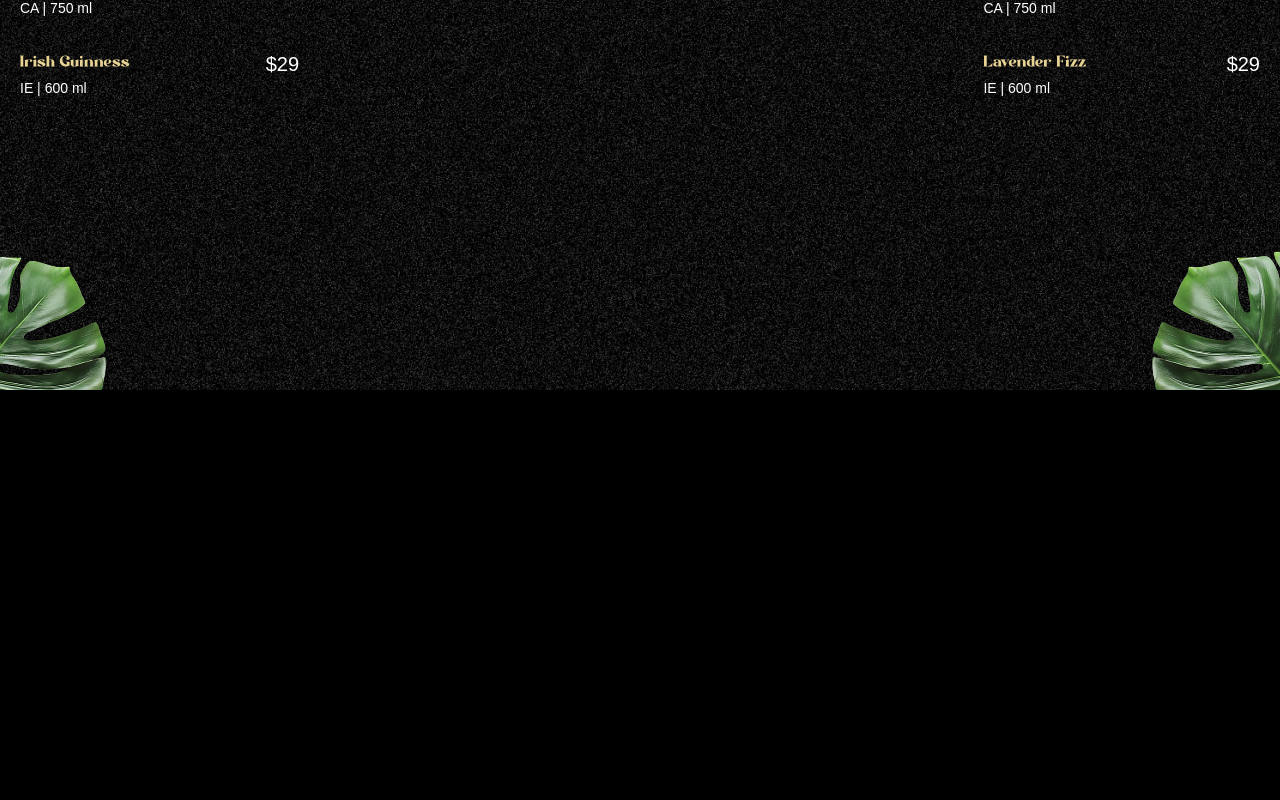
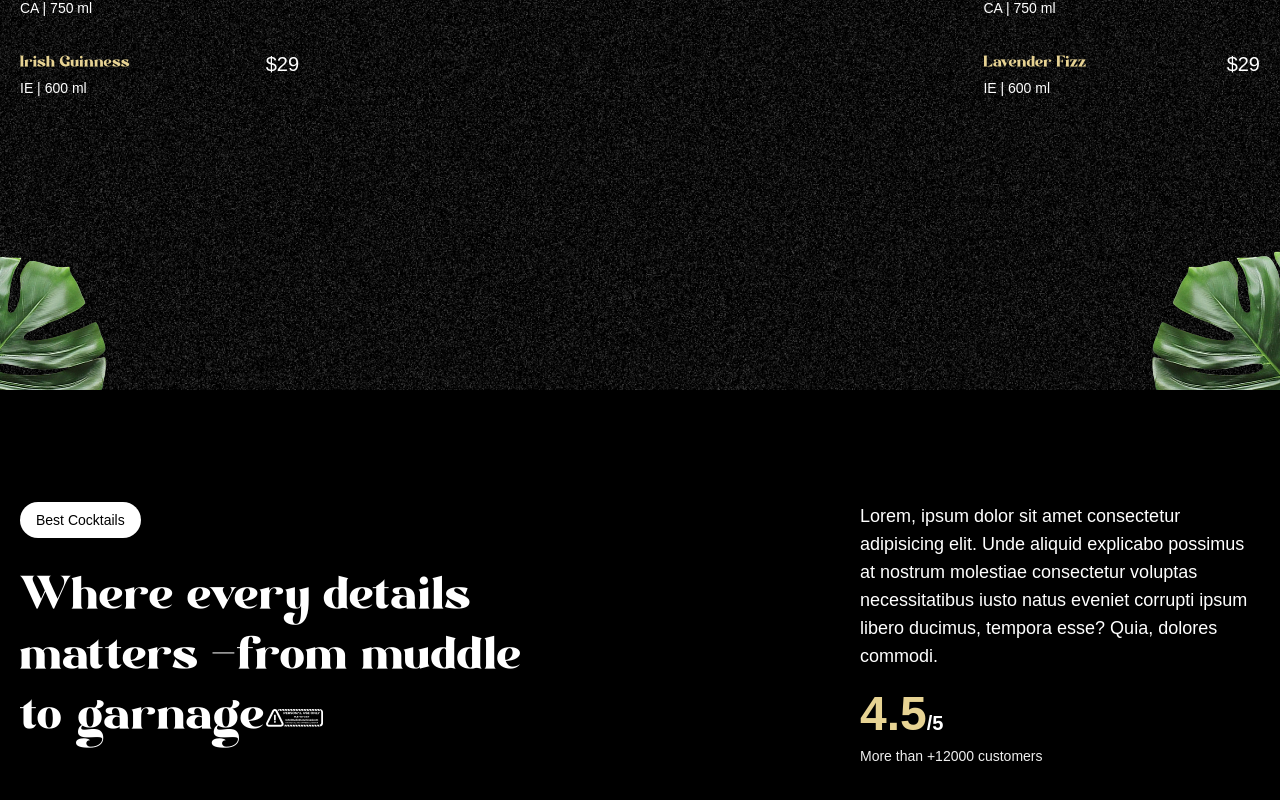
Before and after one commit to sebassil12/GsapAnimation, a React (Vite) app: page / in a window 1280 px wide. Shown: the part 1210-2010 px from the top of the page. Before the commit the page ends 1600 px from the top, so only its background shows below. Built offline with nearby package versions, Linux system fonts and the light colour scheme; a web font is replaced by a local one.

Commit message:
IMP: partial section about

```diff
--- a/src/App.tsx
+++ b/src/App.tsx
@@ -4,6 +4,8 @@ import { ScrollTrigger, SplitText } from 'gsap/all';
 import Navbar from './components/Navbar';
 import Hero from './components/Hero';
 import Cocktails from './components/Cocktails';
+import About from './components/About';
+
 
 gsap.registerPlugin(ScrollTrigger, SplitText);
 
@@ -13,6 +15,7 @@ function App() {
       <Navbar />
       <Hero />
       <Cocktails />
+      <About />
     </main>
   )
 }
--- /dev/null
+++ b/src/components/About.tsx
@@ -0,0 +1,30 @@
+export default function About() {
+  return (
+    <div id ="about">
+      <div className="mb-16 md:px-0 px-5">
+        <div className="content">
+          <div className="md:col-span-8">
+            <p className="badge">Best Cocktails</p>
+            <h2>Where every details matters <span className="text-white">-</span>
+            from muddle to garnage.
+            </h2>
+          </div>
+          <div className="sub-content">
+            <p>
+              Lorem, ipsum dolor sit amet consectetur adipisicing elit. Unde aliquid explicabo possimus at nostrum molestiae consectetur voluptas necessitatibus iusto natus eveniet corrupti ipsum libero ducimus, tempora esse? Quia, dolores commodi.
+            </p>
+            <div>
+              <p className="md-text-3xl text-xl font-bold">
+                <span>4.5</span>/5
+              </p>
+
+              <p className="text-sm text-white-100">
+                More than +12000 customers
+              </p>
+            </div>
+          </div>
+        </div>
+      </div>
+    </div>
+  )
+}
```
